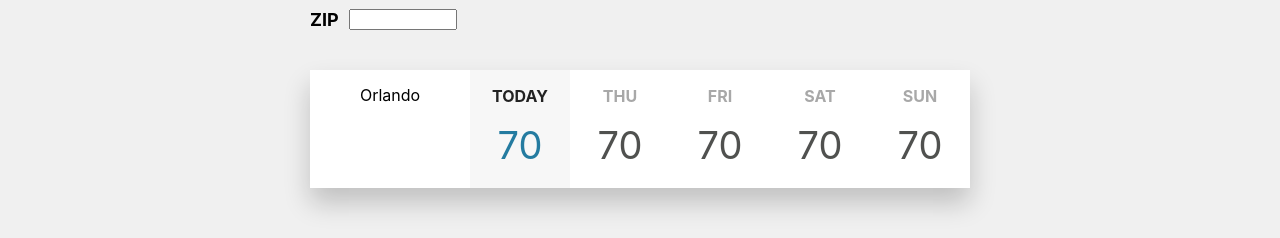
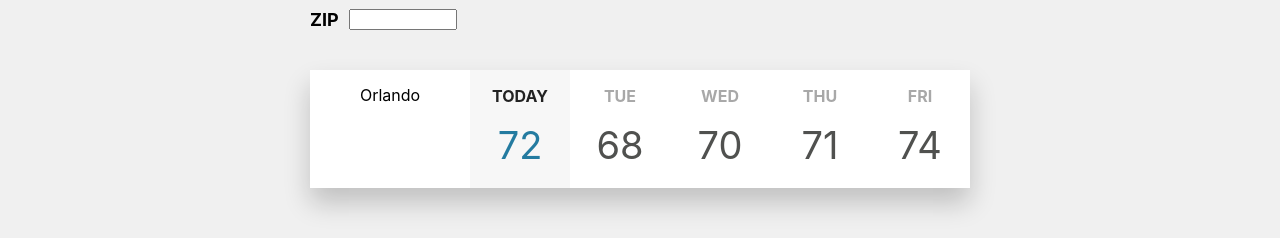
Before and after one commit to brytorres/weather-widget, a React (Create React App) app: page / in a window 1280 px wide. Shown: the part 322-560 px from the top of the page. Built offline with nearby package versions, Linux system fonts and the light colour scheme; no server answers.

Commit message:
Add Day component

```diff
--- a/src/Components/Day.js
+++ b/src/Components/Day.js
@@ -0,0 +1,28 @@
+import React, { Component } from 'react';
+import '../App.scss';
+
+class Day extends Component {
+    // constructor(props) {
+    //     super(props);
+    // }
+
+    render() {
+        const { isToday, name, temp } = this.props;
+        console.log(isToday)
+        let dayName, day;
+
+        isToday ? dayName = 'Today' : dayName = name;
+        isToday ? day = 'today' : day = 'day';
+
+        console.log(day)
+
+        return (
+            <div className={ `data__${day}` }>
+                <p className="day__name">{dayName}</p>
+                <p className="day__temp">{temp}</p>
+            </div>
+        );
+    }
+}
+
+export default Day;
--- a/src/Components/Weather.js
+++ b/src/Components/Weather.js
@@ -1,6 +1,6 @@
 import React, { Component } from 'react';
 import axios from 'axios';
-// import Day from './Day';
+import Day from './Day';
 import '../App.scss';
 
 class Weather extends Component {
@@ -62,30 +62,11 @@
                             {/* icon here */}
                         </div>
 
-                        <div className="data__today">
-                            <p className="day__name">Today</p>
-                            <p className="day__temp">70</p>
-                        </div>
-
-                        <div className="data__day">
-                            <p className="day__name">Thu</p>
-                            <p className="day__temp">70</p>
-                        </div>
-
-                        <div className="data__day">
-                            <p className="day__name">Fri</p>
-                            <p className="day__temp">70</p>
-                        </div>
-
-                        <div className="data__day">
-                            <p className="day__name">Sat</p>
-                            <p className="day__temp">70</p>
-                        </div>
-
-                        <div className="data__day">
-                            <p className="day__name">Sun</p>
-                            <p className="day__temp">70</p>
-                        </div>
+                        <Day isToday={true}  name='Mon' temp='72' />
+                        <Day isToday={false} name='Tue' temp='68' />
+                        <Day isToday={false} name='Wed' temp='70' />
+                        <Day isToday={false} name='Thu' temp='71' />
+                        <Day isToday={false} name='Fri' temp='74' />
                     </div>
                 </div>
 
```
